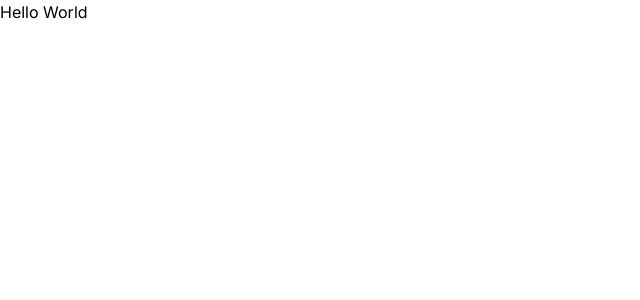
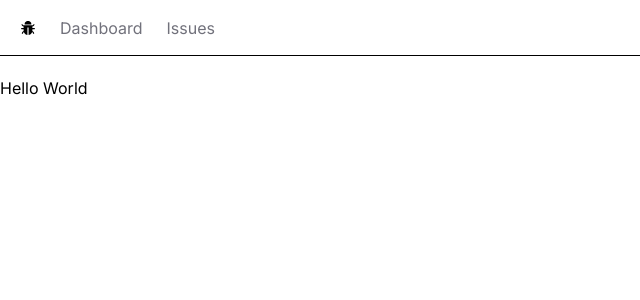
Before and after one commit to zenas91/issue-tracker, a Next.js app: page / in a window 1280 px wide. Shown: the top 300 px of the page, without its empty margins (0-640 px from the left). Built offline with nearby package versions, Linux system fonts and the light colour scheme.

Commit message:
Created NavBar

```diff
--- /dev/null
+++ b/app/NavBar.tsx
@@ -0,0 +1,30 @@
+import Link from "next/link";
+import React from "react";
+import { AiFillBug } from "react-icons/ai";
+
+const NavBar = () => {
+  const links = [
+    { label: "Dashboard", href: "/" },
+    { label: "Issues", href: "/issues" },
+  ];
+  return (
+    <nav className="flex space-x-6 border-b px-5 mb-5 h-14 items-center">
+      <Link href="/">
+        <AiFillBug />
+      </Link>
+      <ul className="flex space-x-6">
+        {links.map((link) => (
+          <Link
+            className="text-zinc-500 hover:text-zinc-800 transition-colors"
+            key={link.href}
+            href={link.href}
+          >
+            {link.label}
+          </Link>
+        ))}
+      </ul>
+    </nav>
+  );
+};
+
+export default NavBar;
--- a/app/layout.tsx
+++ b/app/layout.tsx
@@ -1,22 +1,26 @@
-import './globals.css'
-import type { Metadata } from 'next'
-import { Inter } from 'next/font/google'
+import "./globals.css";
+import type { Metadata } from "next";
+import { Inter } from "next/font/google";
+import NavBar from "./NavBar";
 
-const inter = Inter({ subsets: ['latin'] })
+const inter = Inter({ subsets: ["latin"] });
 
 export const metadata: Metadata = {
-  title: 'Create Next App',
-  description: 'Generated by create next app',
-}
+  title: "Create Next App",
+  description: "Generated by create next app",
+};
 
 export default function RootLayout({
   children,
 }: {
-  children: React.ReactNode
+  children: React.ReactNode;
 }) {
   return (
     <html lang="en">
-      <body className={inter.className}>{children}</body>
+      <body className={inter.className}>
+        <NavBar />
+        <main>{children}</main>
+      </body>
     </html>
-  )
+  );
 }
--- a/package.json
+++ b/package.json
@@ -20,6 +20,7 @@
     "postcss": "8.5.13",
     "react": "19.2.5",
     "react-dom": "19.2.5",
+    "react-icons": "^5.6.0",
     "tailwindcss": "4.2.4",
     "typescript": "6.0.3"
   }
```
Also changed, not shown: 1 other file (tests, documents, lock files or other folders).
